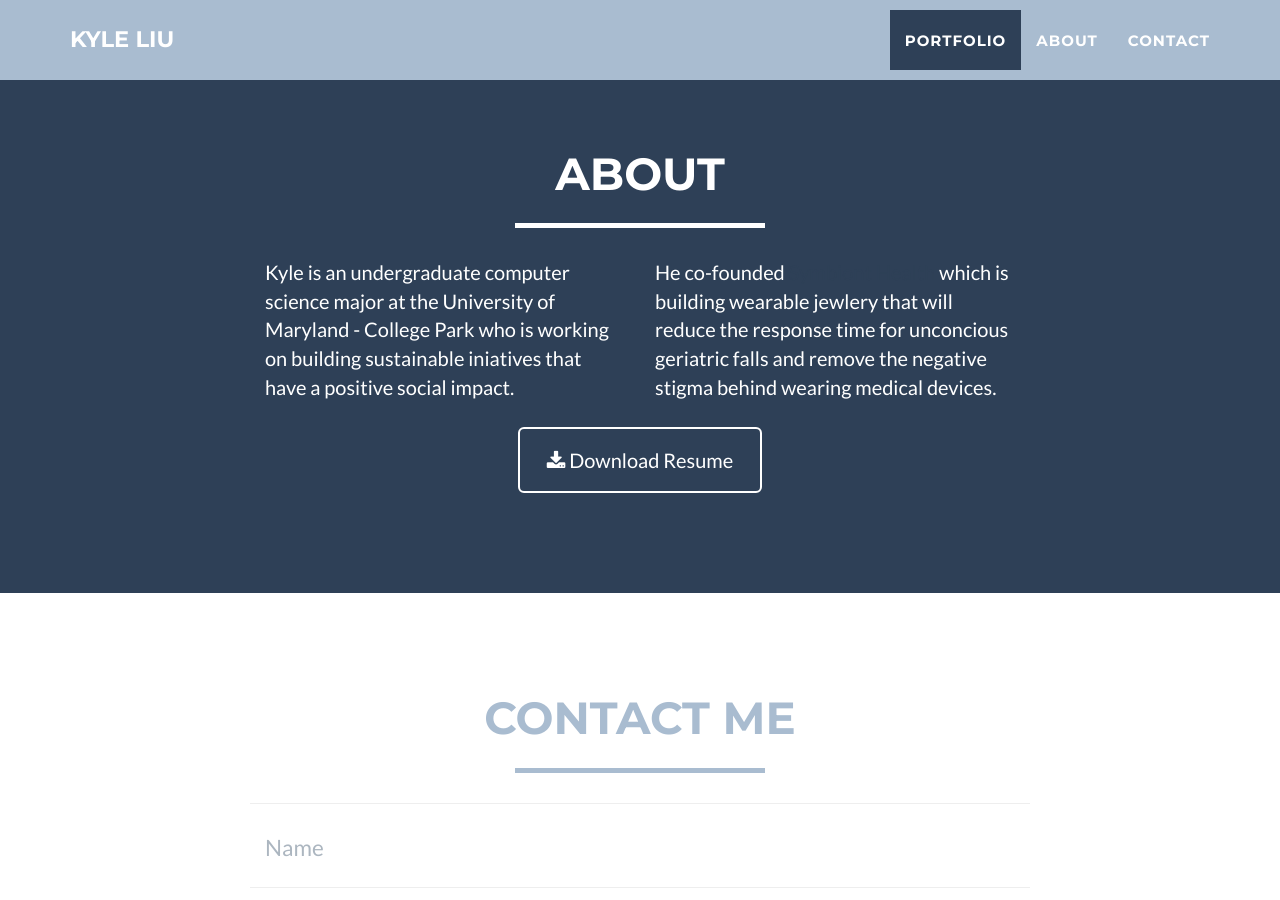
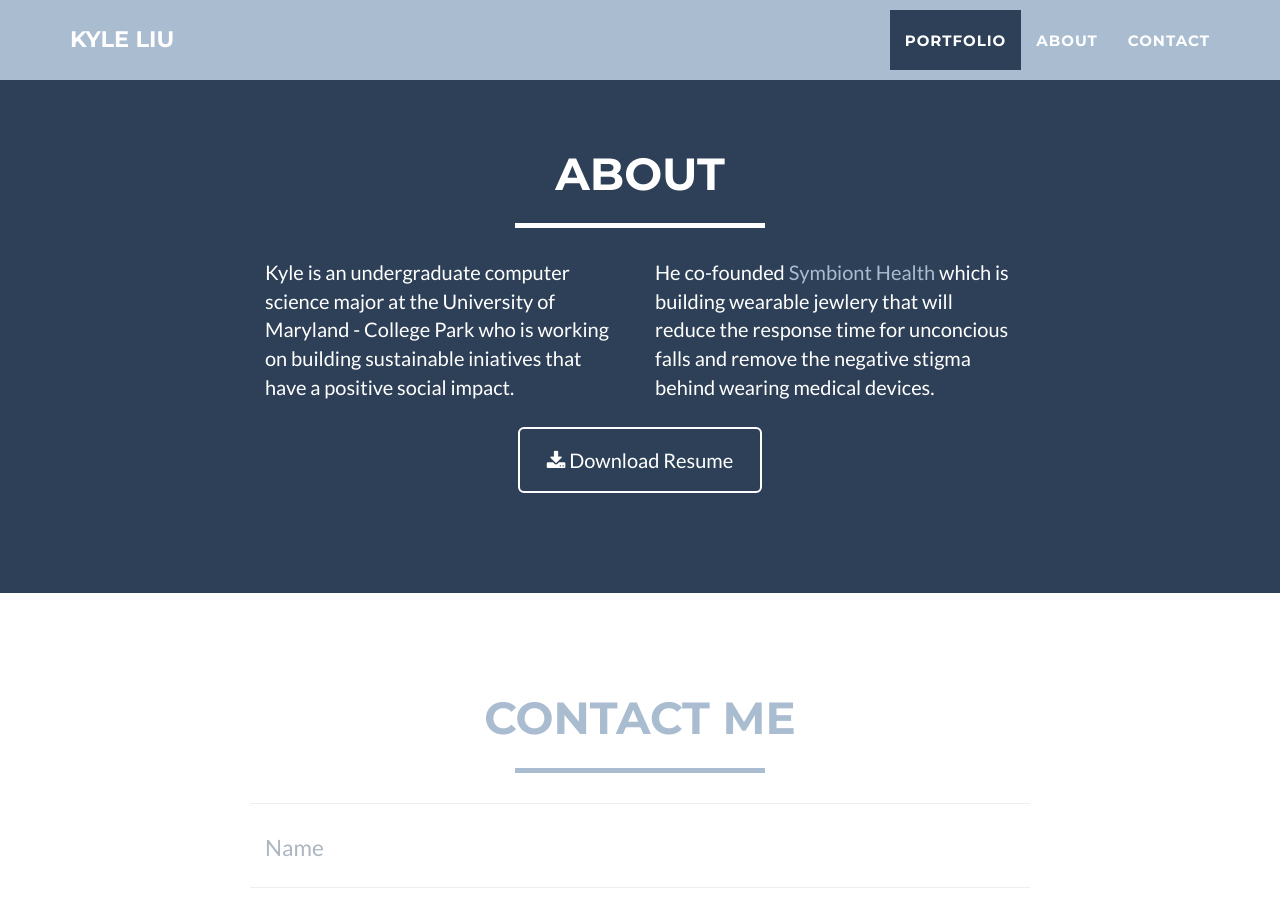
Before and after one commit to kylefirst/kylefirst.github.io, a Jekyll site: the page built from index.html, in a window 1280 px wide and 900 px high, scrolled down 1616 px. Built offline with Jekyll 4.4.1, drawn with Linux system fonts in a browser that asks for light colours; some of the changed text lies outside the part shown.

Commit message:
updated href color

```diff
--- a/_config.yml
+++ b/_config.yml
@@ -3,7 +3,7 @@ title: Kyle Liu
 email: kylefirst@gmail.com
 url: https://kylefirst.github.io
 description: "Social Entrepreneur & Aspiring Product Manager - IOT Enthusiast that is interested in data visualizations, sustainibility, and wellness."
-skills: "Social Entrepreneur | Aspiring Product Manager"
+skills: "Social Entrepreneur & Aspiring Product Manager"
 meta_author: Liu Kyle
 
 # Google webmaster tools
--- a/_includes/about.html
+++ b/_includes/about.html
@@ -12,7 +12,7 @@
                     <p>Kyle is an undergraduate computer science major at the University of Maryland - College Park who is working on building sustainable iniatives that have a positive social impact. </p>
                 </div>
                 <div class="col-lg-4">
-                    <p>He co-founded <a href="http://www.symbionthealth.com" target="_blank">Symbiont Health</a> which is building wearable jewlery that will reduce the response time for unconcious geriatric falls and remove the negative stigma behind wearing medical devices. </p>
+                    <p>He co-founded <a href="http://www.symbionthealth.com" style="color: #A9BCD0;" target="_blank">Symbiont Health</a> which is building wearable jewlery that will reduce the response time for unconcious falls and remove the negative stigma behind wearing medical devices. </p>
                 </div>
                 <div class="col-lg-8 col-lg-offset-2 text-center">
                     <a href="/downloads/kyle_liu_resume.pdf" class="btn btn-lg btn-outline">
```
